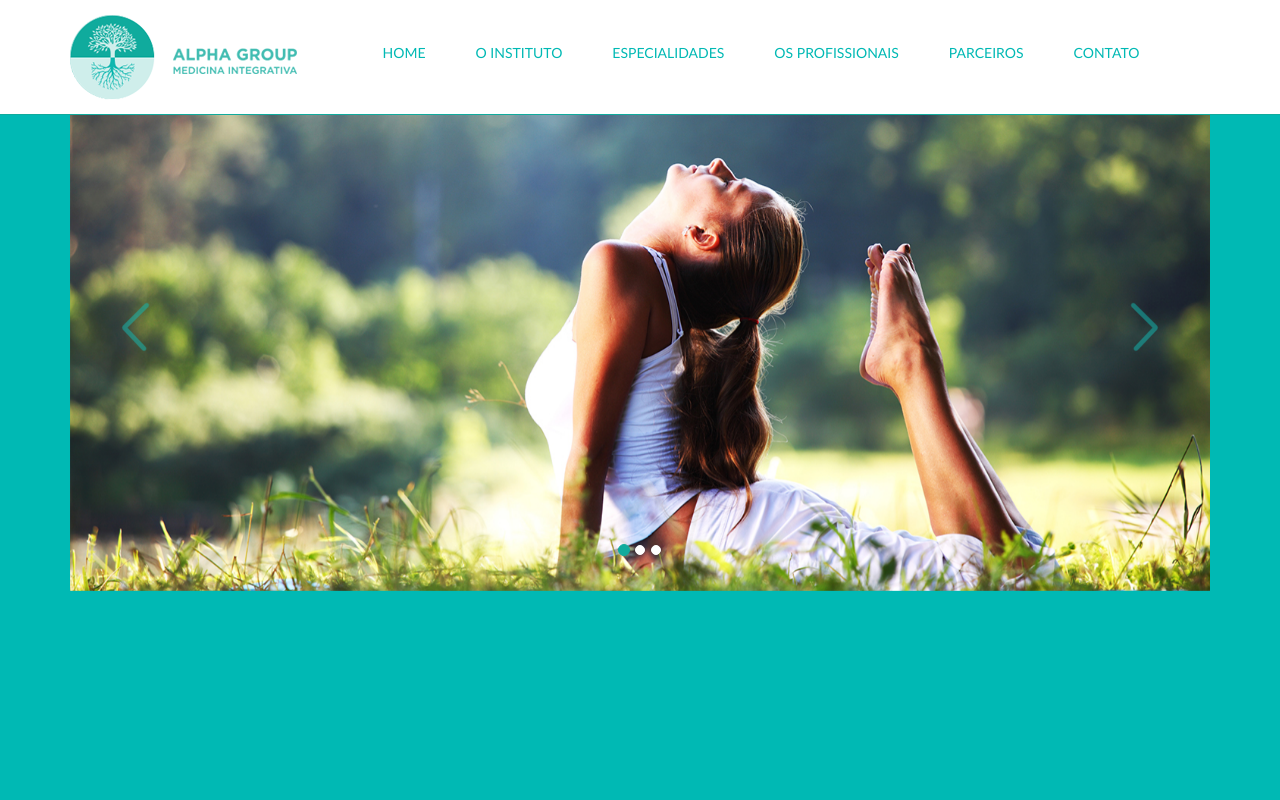
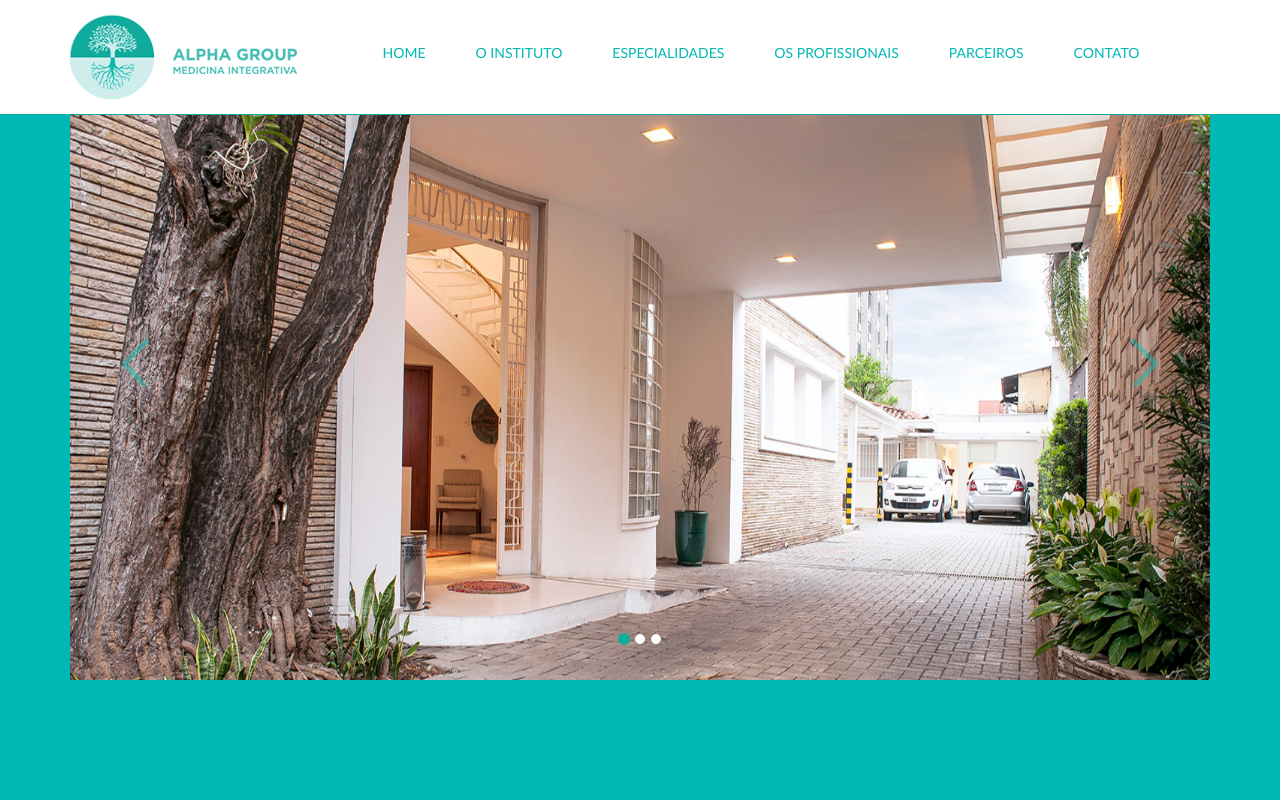
Before and after one commit to pamgaiguer/alphainstitute, a PHP site: page / in a window 1280 px wide. Run offline with PHP 8.4, Linux system fonts and the light colour scheme.

Commit message:
adicionando novas imagens e configurando altura das imagens da home

```diff
--- a/css/main.css
+++ b/css/main.css
@@ -99,6 +99,9 @@ body{
   height: 650px;
   background-size: cover;
 }
+.div-home .carousel .item img{
+  min-height: 570px;
+}
 .div-instituto{
   background: url('../images/bg2.jpg') no-repeat top center;
   background-size: cover;
--- a/index.html
+++ b/index.html
@@ -50,14 +50,14 @@
 
           <div class="carousel-inner" role="listbox">
             <div class="item active">
-              <img src="images/home_foto001.jpg" alt="" class="center-block img-responsive">
+              <img src="images/home_instituto_001.jpg" alt="" class="center-block img-responsive">
               <!-- imagem deve acompanhar tamanho da tela -->
             </div>
             <div class="item">
-              <img src="images/home_foto002.jpg" alt="" class="center-block img-responsive">
+              <img src="images/home_instituto_002.jpg" alt="" class="center-block img-responsive">
             </div>
             <div class="item">
-              <img src="images/home_foto003.jpg" alt="" class="center-block img-responsive">
+              <img src="images/home_instituto_003.jpg" alt="" class="center-block img-responsive">
             </div>
           </div>
 
```
Also changed, not shown: images/home_instituto_001.jpg (added), images/home_instituto_002.jpg (added), images/home_instituto_003.jpg (added), 2 other files.
